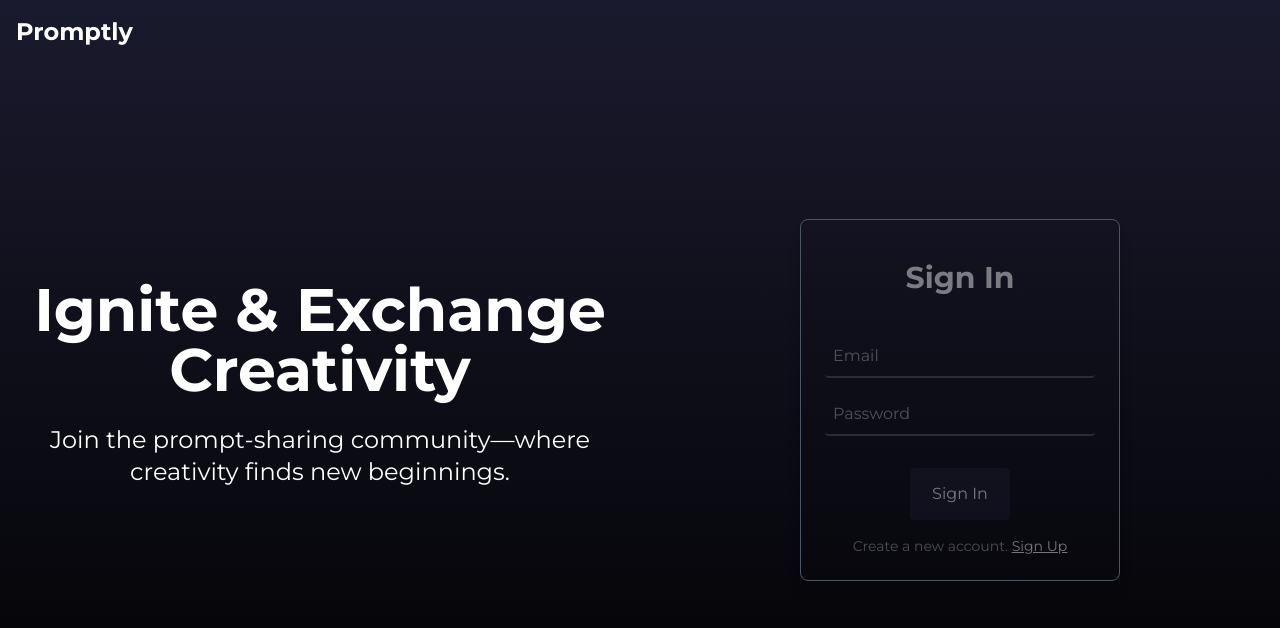
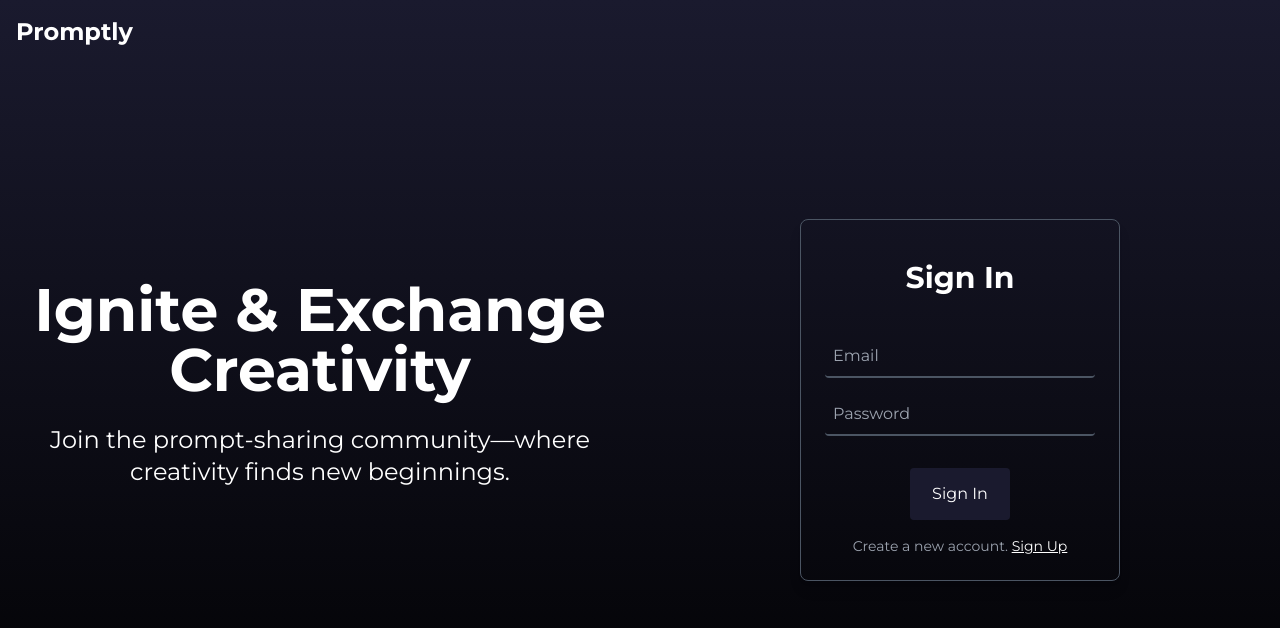
Before and after one commit to Lavanyaaa25/Promptly, a React (Create React App) app in the folder Client/: page / in a window 1280 px wide. Both pictures are taken after a click on the element "Sign In". Shown: the top 628 px of the page. Built offline with nearby package versions, Linux system fonts and the light colour scheme.

Commit message:
Transition Fixed

```diff
--- a/Client/src/Components/Login.js
+++ b/Client/src/Components/Login.js
@@ -10,19 +10,19 @@ const Login = ({formType, setFormType}) => {
     className="w-full md:w-1/2 flex justify-center items-center"
     initial={{ opacity: 0, x: -200 }}
     animate={{ opacity: 1, x: 0 }}
-    transition={{ duration: 1, delay: 1.5 }}
+    transition={{ duration: 1, delay: 0.5 }}
   >
     <motion.form
       className="w-3/4 md:w-2/3 lg:w-1/2 bg-transparent rounded-lg p-6 shadow-lg border border-gray-600"
       initial={{ opacity: 0 }}
       animate={{ opacity: 1 }}
-      transition={{ duration: 1, delay: 1.5 }}
+      transition={{ duration: 1, delay: 0.5 }}
     >
       <motion.h3
         className="text-3xl mb-6 text-center text-white font-bold py-4"
         initial={{ opacity: 0 }}
         animate={{ opacity: 1 }}
-        transition={{ duration: 1, delay: 2.5 }}
+        transition={{ duration: 1, delay: 0.5 }}
       >
         Sign In
       </motion.h3>
@@ -32,7 +32,7 @@ const Login = ({formType, setFormType}) => {
         className="mb-4 p-2 block w-full bg-transparent text-white rounded border-0 border-b-2 border-gray-600"
         initial={{ opacity: 0 }}
         animate={{ opacity: 1 }}
-        transition={{ duration: 1, delay: 2.5 }}
+        transition={{ duration: 1, delay: 1.5 }}
       />
         <motion.input
         type="password"
@@ -40,13 +40,13 @@ const Login = ({formType, setFormType}) => {
         className="mb-8 p-2 block w-full bg-transparent text-white rounded border-0 border-b-2 border-gray-600"
         initial={{ opacity: 0 }}
         animate={{ opacity: 1 }}
-        transition={{ duration: 1, delay: 2.5 }}
+        transition={{ duration: 1, delay: 1.5 }}
       />
       <motion.div
         className="flex justify-center mb-4"
         initial={{ opacity: 0 }}
         animate={{ opacity: 1 }}
-        transition={{ duration: 1, delay: 2.5 }}
+        transition={{ duration: 1, delay: 1.5 }}
       >
         <motion.button
           type="submit"
@@ -56,8 +56,8 @@ const Login = ({formType, setFormType}) => {
           }}
           whileHover={{
             backgroundColor: 'transparent',
-            borderColor: 'white',
-            borderWidth: '1px',
+            // borderColor: 'white',
+            // borderWidth: '1px',
           }}
 
         >
@@ -68,7 +68,7 @@ const Login = ({formType, setFormType}) => {
         className="text-center text-gray-400 text-sm"
         initial={{ opacity: 0 }}
         animate={{ opacity: 1 }}
-        transition={{ duration: 1, delay: 2.5 }}
+        transition={{ duration: 0.5, delay: 1.5 }}
       >
         Create a new account. <span onClick={toggleForm} className="text-white underline cursor-pointer">Sign Up</span>
       </motion.p>
--- a/Client/src/Components/SignUp.js
+++ b/Client/src/Components/SignUp.js
@@ -11,19 +11,19 @@ const Signup = ({formType, setFormType}) => {
           className="w-full md:w-1/2 flex justify-center items-center"
           initial={{ opacity: 0, x: -200 }}
           animate={{ opacity: 1, x: 0 }}
-          transition={{ duration: 1, delay: 1.5 }}
+          transition={{ duration: 1, delay: 1 }}
         >
           <motion.form
             className="w-3/4 md:w-2/3 lg:w-1/2 bg-transparent rounded-lg p-6 shadow-lg border border-gray-600"
             initial={{ opacity: 0 }}
             animate={{ opacity: 1 }}
-            transition={{ duration: 1, delay: 1.5 }}
+            transition={{ duration: 1, delay: 1 }}
           >
             <motion.h3
               className="text-3xl mb-6 text-center text-white font-bold py-4"
               initial={{ opacity: 0 }}
               animate={{ opacity: 1 }}
-              transition={{ duration: 1, delay: 2.5 }}
+              transition={{ duration: 1, delay: 1 }}
             >
               Register
             </motion.h3>
@@ -33,7 +33,7 @@ const Signup = ({formType, setFormType}) => {
               className="mb-4 p-2 block w-full bg-transparent text-white rounded border-0 border-b-2 border-gray-600"
               initial={{ opacity: 0 }}
               animate={{ opacity: 1 }}
-              transition={{ duration: 1, delay: 2.5 }}
+              transition={{ duration: 1, delay: 1.5 }}
             />
               <motion.input
               type="email"
@@ -41,7 +41,7 @@ const Signup = ({formType, setFormType}) => {
               className="mb-4 p-2 block w-full bg-transparent text-white rounded border-0 border-b-2 border-gray-600"
               initial={{ opacity: 0 }}
               animate={{ opacity: 1 }}
-              transition={{ duration: 1, delay: 2.5 }}
+              transition={{ duration: 1, delay: 1.5 }}
             />
               <motion.input
               type="password"
@@ -49,13 +49,13 @@ const Signup = ({formType, setFormType}) => {
               className="mb-8 p-2 block w-full bg-transparent text-white rounded border-0 border-b-2 border-gray-600"
               initial={{ opacity: 0 }}
               animate={{ opacity: 1 }}
-              transition={{ duration: 1, delay: 2.5 }}
+              transition={{ duration: 1, delay: 1.5 }}
             />
             <motion.div
               className="flex justify-center mb-4"
               initial={{ opacity: 0 }}
               animate={{ opacity: 1 }}
-              transition={{ duration: 1, delay: 2.5 }}
+              transition={{ duration: 1, delay: 1.5 }}
             >
               <motion.button
                 type="submit"
@@ -65,8 +65,8 @@ const Signup = ({formType, setFormType}) => {
                 }}
                 whileHover={{
                   backgroundColor: 'transparent',
-                  borderColor: 'white',
-                  borderWidth: '1px',
+                  // borderColor: 'white',
+                  // borderWidth: '0.25px',
                 }}
 
               >
@@ -77,7 +77,7 @@ const Signup = ({formType, setFormType}) => {
               className="text-center text-gray-400 text-sm"
               initial={{ opacity: 0 }}
               animate={{ opacity: 1 }}
-              transition={{ duration: 1, delay: 2.5 }}
+              transition={{ duration: 1, delay: 2 }}
             >
               Already have an account? <span onClick={toggleForm} className="text-white underline cursor-pointer">Sign In</span>
             </motion.p>
```
